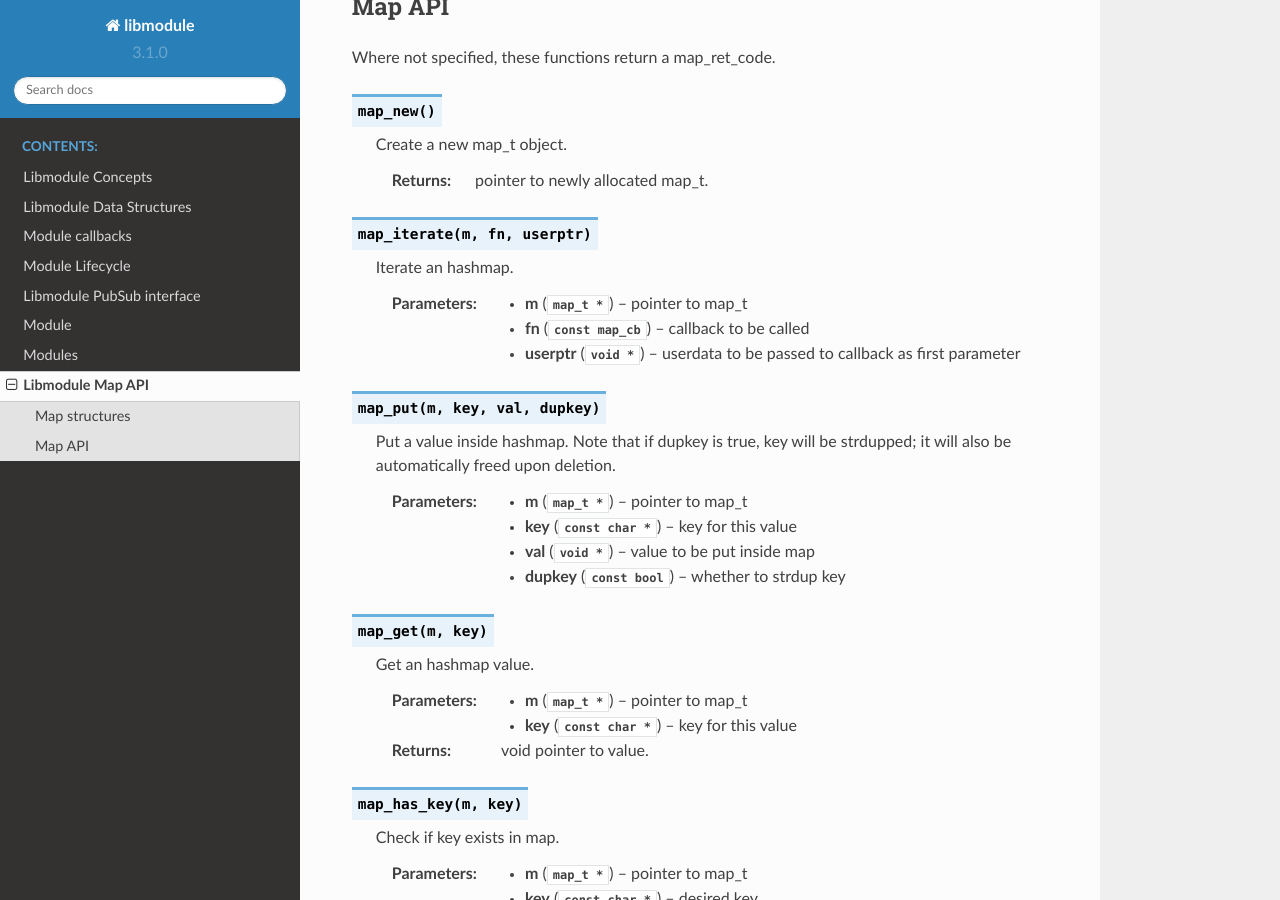
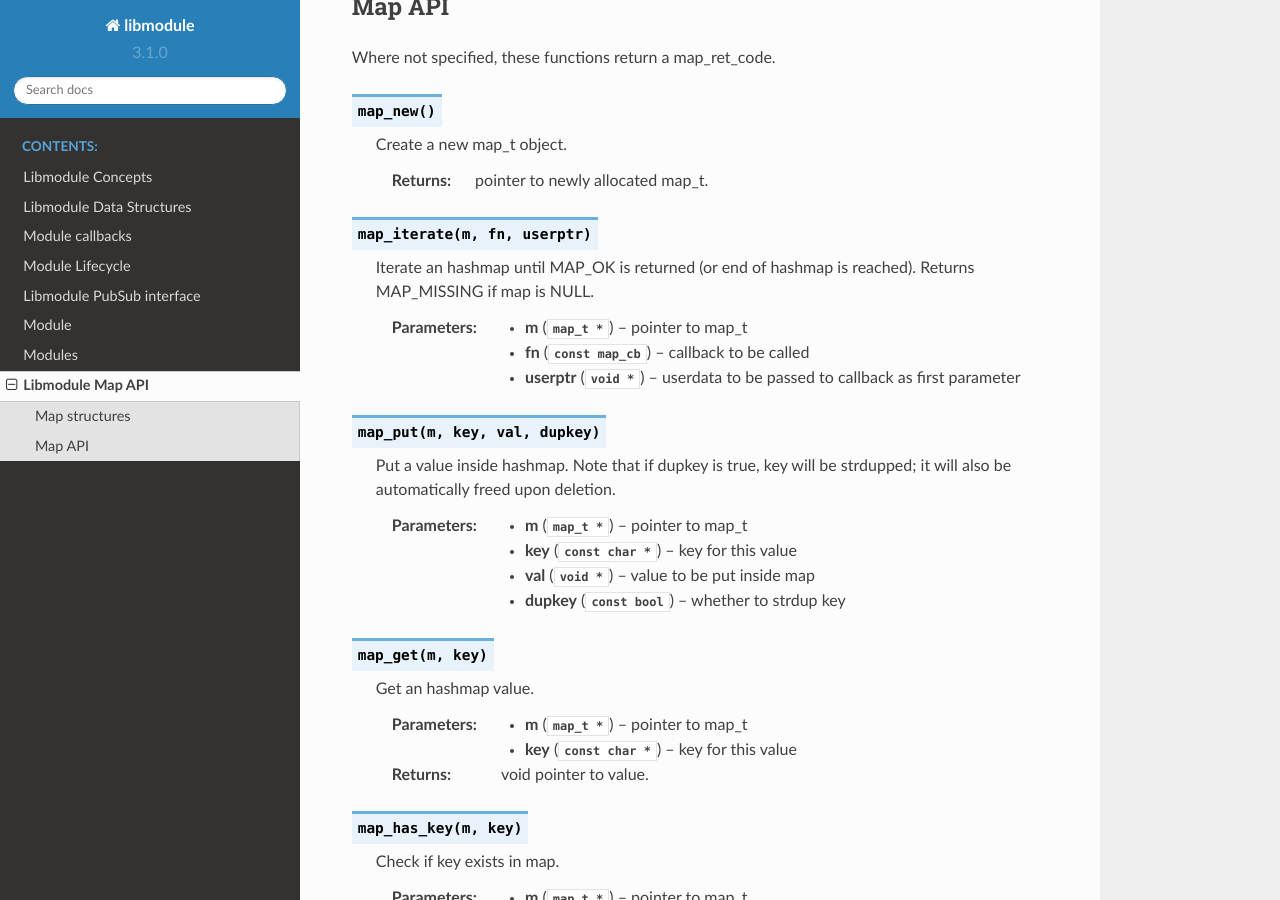
Before and after one commit to FedeDP/libmodule, a Sphinx documentation site: the page built from docs/src/map.rst, in a window 1280 px wide and 900 px high, scrolled down 566 px. Built offline with Sphinx 7.4.7 and the Read the Docs theme 2.0.0, drawn with Linux system fonts in a browser that asks for light colours.

Commit message:
Updated doc for map_iterate. Properly link CMOCKA_LIBRARIES when building tests.

```diff
--- a/docs/src/map.rst
+++ b/docs/src/map.rst
@@ -40,7 +40,7 @@ Where not specified, these functions return a map_ret_code.
 
 .. c:function:: map_iterate(m, fn, userptr)
 
-  Iterate an hashmap.
+  Iterate an hashmap until MAP_OK is returned (or end of hashmap is reached). Returns MAP_MISSING if map is NULL.
 
   :param m: pointer to map_t
   :param fn: callback to be called
```
Also changed, not shown: 1 other file.
